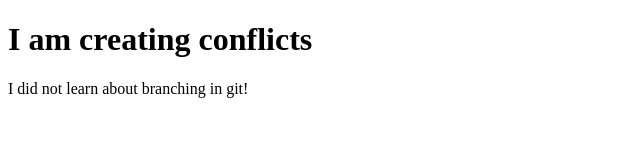
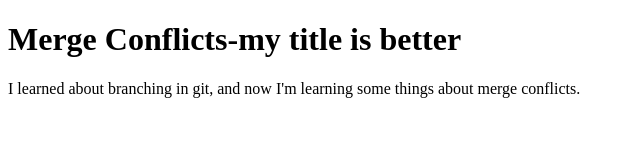
Before and after one commit to brendaneamon/merge-conflicts, a plain HTML site: page index.html in a window 1280 px wide. Shown: the whole page, without its empty margins (0-640 px from the left). Drawn offline with Linux system fonts and the light colour scheme.

Commit message:
trying to fix merge conflicts

```diff
--- a/index.html
+++ b/index.html
@@ -5,7 +5,7 @@
    <style></style>
  </head>
  <body>
-   <h1>I am creating conflicts</h1>
-   <p>I did not learn about branching in git!</p>
+   <h1>Merge Conflicts-my title is better</h1>
+   <p>I learned about branching in git, and now I'm learning some things about merge conflicts.</p>
  </body>
 </html>
```
